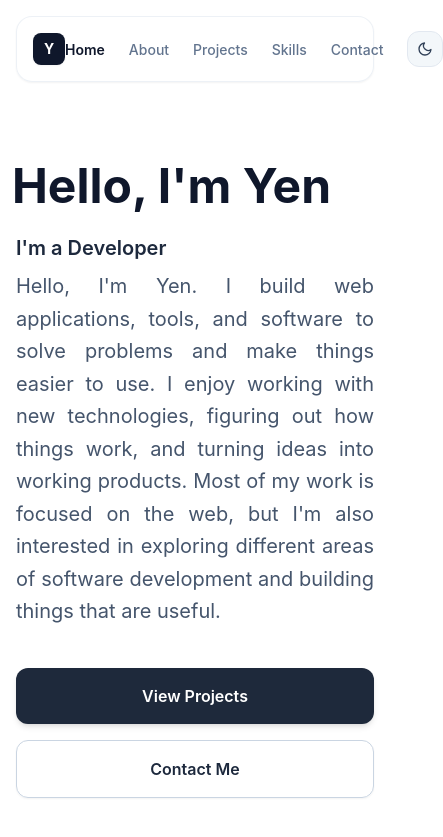
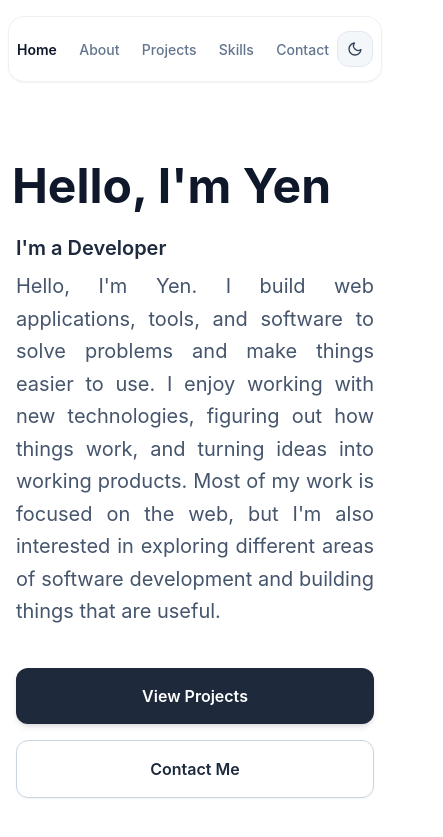
Before and after one commit to TranNhucYen/portfolio, a React (Vite) app: page / in a window 390 px wide. Shown: the top 837 px of the page, 443 px wide, since content can reach past the window. Built offline with nearby package versions, Linux system fonts and the light colour scheme.

Commit message:
fix(navbar): improve navbar layout on mobile

```diff
--- a/src/components/Navbar.tsx
+++ b/src/components/Navbar.tsx
@@ -1,6 +1,5 @@
 import { useEffect, useState } from 'react';
 import { FiMoon, FiSun } from 'react-icons/fi';
-
 
 const navLinks = [
   { label: 'Home', href: '#' },
@@ -45,8 +44,10 @@ export function Navbar() {
 
       for (const id of sectionIds) {
         const element = document.getElementById(id);
+
         if (element) {
           const top = element.offsetTop;
+
           if (scrollPosition >= top) {
             setActiveSection(`#${id}`);
             break;
@@ -62,32 +63,103 @@ export function Navbar() {
   }, []);
 
   return (
-    <div className="sticky top-4 z-50 mx-4 lg:mx-auto max-w-7xl">
-      <header className="rounded-2xl border border-slate-200/60 dark:border-gray-700/80 bg-white/60 dark:bg-gray-800/80 backdrop-blur-md shadow-xs transition-all duration-300 hover:bg-white/80 dark:hover:bg-gray-800/95">
-        <nav className="flex h-16 items-center justify-between px-4 sm:px-6 lg:px-8">
-          <a href="#" className="flex items-center gap-2.5">
-            <span className="inline-flex h-8 w-8 items-center justify-center rounded-lg bg-slate-900 dark:bg-blue-600 text-sm font-bold text-white shadow-xs">
-              <span>Y</span>
+    <div className="sticky top-4 z-50 mx-2 sm:mx-4 lg:mx-auto max-w-7xl">
+      <header
+        className="
+          relative
+          rounded-2xl
+          border border-slate-200/60 dark:border-gray-700/80
+          bg-white/60 dark:bg-gray-800/80
+          backdrop-blur-md
+          shadow-xs
+          transition-all duration-300
+          hover:bg-white/80 dark:hover:bg-gray-800/95
+        "
+      >
+        <nav
+          className="
+            flex
+            h-16
+            items-center
+            justify-between
+            px-2
+            sm:px-4
+            lg:px-8
+          "
+        >
+          {/* Logo - ẩn hoàn toàn trên mobile */}
+          <a
+            href="#"
+            className="hidden sm:flex items-center gap-2.5 shrink-0"
+          >
+            <span
+              className="
+                inline-flex
+                h-8 w-8
+                items-center justify-center
+                rounded-lg
+                bg-slate-900 dark:bg-blue-600
+                text-sm font-bold text-white
+                shadow-xs
+              "
+            >
+              Y
             </span>
-            <span className="lg:block hidden text-base font-semibold tracking-tight text-slate-900 dark:text-gray-100">
+
+            <span
+              className="
+                hidden lg:block
+                text-base font-semibold tracking-tight
+                text-slate-900 dark:text-gray-100
+              "
+            >
               Yen Portfolio
             </span>
           </a>
 
-          <div className="flex items-center gap-6 sm:gap-8">
-            <ul className="items-center gap-6 sm:gap-8 flex">
+          {/* Navigation + Dark Mode */}
+          <div
+            className="
+              flex
+              items-center
+              ml-auto
+              w-full
+              sm:w-auto
+            "
+          >
+            <ul
+              className="
+                flex
+                w-full
+                items-center
+                justify-between
+                gap-0
+                sm:gap-5
+                md:gap-6
+                lg:gap-8
+              "
+            >
               {navLinks.map((link) => {
                 const isActive = activeSection === link.href;
+
                 return (
-                  <li key={link.label}>
+                  <li
+                    key={link.label}
+                    className="shrink-0"
+                  >
                     <a
                       href={link.href}
                       onClick={() => setActiveSection(link.href)}
-                      className={`text-sm transition-colors duration-200 ${
-                        isActive
-                          ? 'text-slate-900 dark:text-blue-400 font-semibold'
-                          : 'text-slate-500 dark:text-gray-400 font-medium hover:text-slate-900 dark:hover:text-white'
-                      }`}
+                      className={`
+                        text-sm
+                        whitespace-nowrap
+                        transition-colors duration-200
+                        ${
+                          isActive
+                            ? 'text-slate-900 dark:text-blue-400 font-semibold'
+                            : 'text-slate-500 dark:text-gray-400 font-medium hover:text-slate-900 dark:hover:text-white'
+                        }
+                      `}
                     >
                       {link.label}
                     </a>
@@ -96,11 +168,26 @@ export function Navbar() {
               })}
             </ul>
 
-            {/* Dark Mode Toggle Button */}
+            {/* Dark Mode */}
             <button
               onClick={() => setIsDark(!isDark)}
               aria-label="Toggle Dark Mode"
-              className="w-9 h-9 rounded-xl flex items-center justify-center text-slate-600 dark:text-gray-300 hover:text-slate-900 dark:hover:text-white bg-slate-100/80 dark:bg-gray-700/80 border border-slate-200 dark:border-gray-600/80 transition-all duration-200 cursor-pointer"
+              className="
+                ml-2
+                sm:ml-4
+                md:ml-5
+                lg:ml-6
+                shrink-0
+                w-9 h-9
+                rounded-xl
+                flex items-center justify-center
+                text-slate-600 dark:text-gray-300
+                hover:text-slate-900 dark:hover:text-white
+                bg-slate-100/80 dark:bg-gray-700/80
+                border border-slate-200 dark:border-gray-600/80
+                transition-all duration-200
+                cursor-pointer
+              "
             >
               {isDark ? (
                 <FiSun className="w-4 h-4 text-amber-400" />
@@ -110,6 +197,33 @@ export function Navbar() {
             </button>
           </div>
         </nav>
+
+        {/* Dark mode chuyển xuống góc dưới bên phải
+            khi màn hình cực hẹp */}
+        <button
+          onClick={() => setIsDark(!isDark)}
+          aria-label="Toggle Dark Mode"
+          className="
+            hidden
+            max-[380px]:flex
+            absolute
+            right-1
+            bottom-1
+            w-7 h-7
+            items-center justify-center
+            rounded-lg
+            bg-slate-100/90 dark:bg-gray-700/90
+            border border-slate-200 dark:border-gray-600
+            text-slate-600 dark:text-gray-300
+            cursor-pointer
+          "
+        >
+          {isDark ? (
+            <FiSun className="w-3.5 h-3.5 text-amber-400" />
+          ) : (
+            <FiMoon className="w-3.5 h-3.5 text-slate-700" />
+          )}
+        </button>
       </header>
     </div>
   );
```
